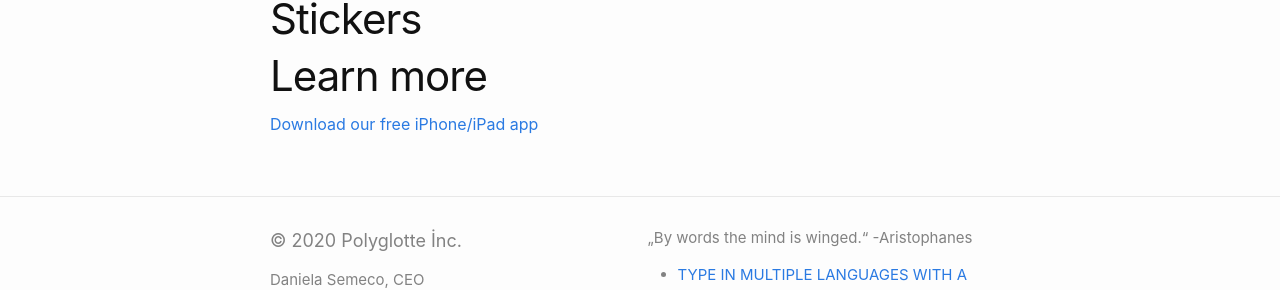
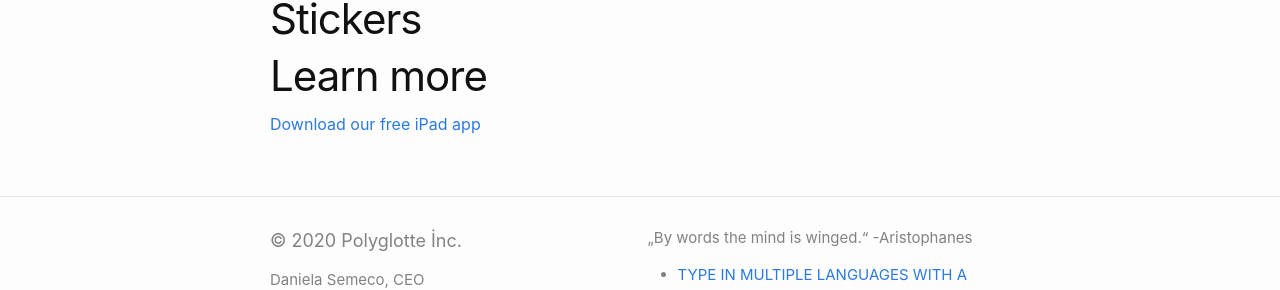
Before and after one commit to polyglotte-inc/polyglotte-inc.github.io, a Jekyll site: the page built from products.md, in a window 1280 px wide. Shown: the part 547-837 px from the top of the page. Built offline with Jekyll 4.4.1, drawn with Linux system fonts in a browser that asks for light colours; our own code applies the rules of GitHub Pages for plain Markdown files.

Commit message:
Changed link to iPad app

```diff
--- a/products.md
+++ b/products.md
@@ -26,4 +26,4 @@ showtop: true
 
 # Learn more
 
-[Download our free iPhone/iPad app](https://apps.apple.com/us/app/id946591425)
+[Download our free iPad app](https://apps.apple.com/app/id1501301014?fbclid=IwAR3qle-14GnFKx6ruXGtMS9UiuayVF7Bq0zMyil1uhym5t3ABE61JkUu2SI)
```
